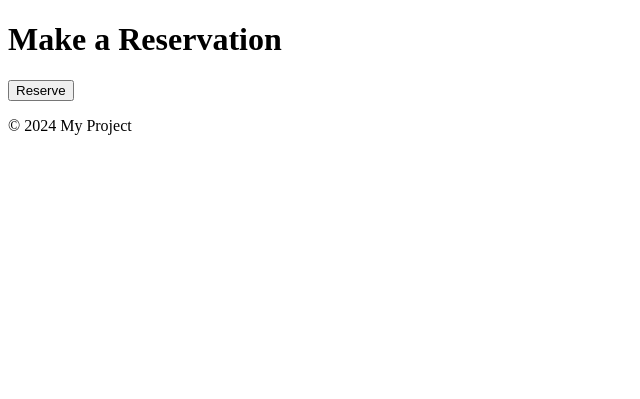
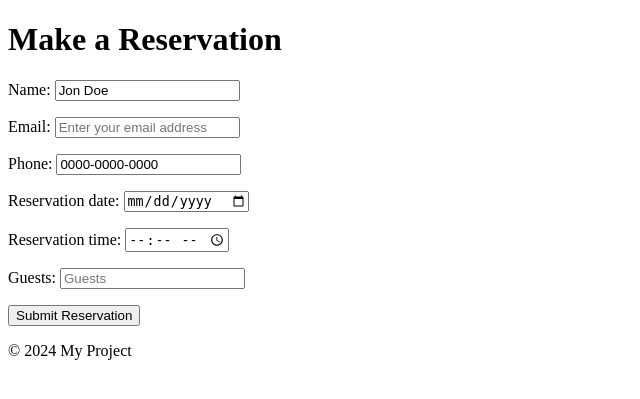
Before and after one commit to micmic210/booking-app, a Django app: page /reservation/reservation/ in a window 1280 px wide. Shown: the part 26-425 px from the top of the page, without its empty margins (0-640 px from the left). Run offline with Django 4.2, Linux system fonts and the light colour scheme; data comes from the database, SQL or seed files in the repository; data that the repository does not hold is empty.

Commit message:
Add reservation functionality and thank_you page integration

```diff
--- a/my_project/urls.py
+++ b/my_project/urls.py
@@ -26,5 +26,4 @@
     path('reservation/', include('reservation.urls')),
     path('menu/', include('menu.urls')),
     path('contact/', include('contact.urls')),
-    path('thank_you/', reservation_views.thank_you_view, name='thank_you'),
 ]
--- /dev/null
+++ b/reservation/forms.py
@@ -0,0 +1,16 @@
+from django import forms
+from .models import Reservation
+
+
+class ReservationForm(forms.ModelForm):
+    class Meta:
+        model = Reservation
+        fields = ['name', 'email', 'phone', 'reservation_date', 'reservation_time', 'guests']
+        widgets = {
+            'name': forms.TextInput(attrs={'class': 'form-control', 'placeholder': 'Enter your full name'}),
+            'email': forms.EmailInput(attrs={'class': 'form-control', 'placeholder': 'Enter your email address'}),
+            'phone': forms.TextInput(attrs={'class': 'form-control', 'placeholder': 'Enter your phone number'}),
+            'reservation_date': forms.DateInput(attrs={'class': 'form-control', 'type': 'date'}),
+            'reservation_time': forms.TimeInput(attrs={'class': 'form-control', 'type': 'time'}),
+            'guests': forms.NumberInput(attrs={'class': 'form-control', 'placeholder': 'Guests'}),
+        }
--- a/reservation/templates/reservation/reservation.html
+++ b/reservation/templates/reservation/reservation.html
@@ -1,12 +1,10 @@
-{% extends 'base.html' %}
-
-{% block title %}Reservation{% endblock %}
+{% extends "base.html" %}
 
 {% block content %}
 <h1>Make a Reservation</h1>
-<form action="" method="POST">
+<form method="post">
     {% csrf_token %}
-    <!-- Reservation form fields here -->
-    <button type="submit">Reserve</button>
+    {{ form.as_p }}
+    <button type="submit" class="btn btn-primary">Submit Reservation</button>
 </form>
 {% endblock %}
--- a/reservation/urls.py
+++ b/reservation/urls.py
@@ -5,5 +5,5 @@
     path('', views.index, name='index'),
     path('philosophy/', views.philosophy_view, name='philosophy'),
     path('reservation/', views.reservation, name='reservation'),
-    path('thank_you/', views.thank_you_view, name='thank_you'),
+    path('confirmation/<str:reservation_number>/', views.confirmation, name='confirmation'),
 ]
--- a/reservation/views.py
+++ b/reservation/views.py
@@ -1,25 +1,51 @@
-from django.shortcuts import render
+from django.shortcuts import render, get_object_or_404, redirect
+from .forms import ReservationForm
+from .models import Reservation
 
 # Create your views here.
 
 def index(request):
+    """
+    Renders the index page.
+    """
+
     return render(request, 'index.html')
 
 
 def reservation(request):
     """
-    Handles the reservation page request.
-    Renders the reservation.html template.
+    Handles reservation form submissin and rendering.
     """
-    context = {
-        "page_title": "Reservation",  # Example of data to pass to the template
-    }
-    return render(request, 'reservation/reservation.html', context)
+
+    if request.method == 'POST':
+        form = ReservationForm(request.POST)
+        if form.is_valid():
+            reservation = form.save()  # Save the reservation
+            return redirect('confirmation', reservation_number=reservation.reservation_number)
+    else:
+        form = ReservationForm()
+
+    return render(request, 'reservation/reservation.html', {'form': form})
 
 
 def philosophy_view(request):
+    """
+    Renders the philosophy page.
+    """
     return render(request, 'philosophy.html')
 
 
 def thank_you_view(request):
+    """
+    Renders the thank you page for contact form submission.
+    """
+
     return render(request, 'contact/thank_you.html')
+
+
+def confirmation(request, reservation_number):
+    """
+    Displays the confirmation page with reservation details.
+    """
+    reservation = get_object_or_404(Reservation, reservation_number=reservation_number)
+    return render(request, 'reservation/confirmation.html', {'reservation': reservation})
```
Also changed, not shown: reservation/templates/reservation/confirmation.html (added, +20 -0 lines).
